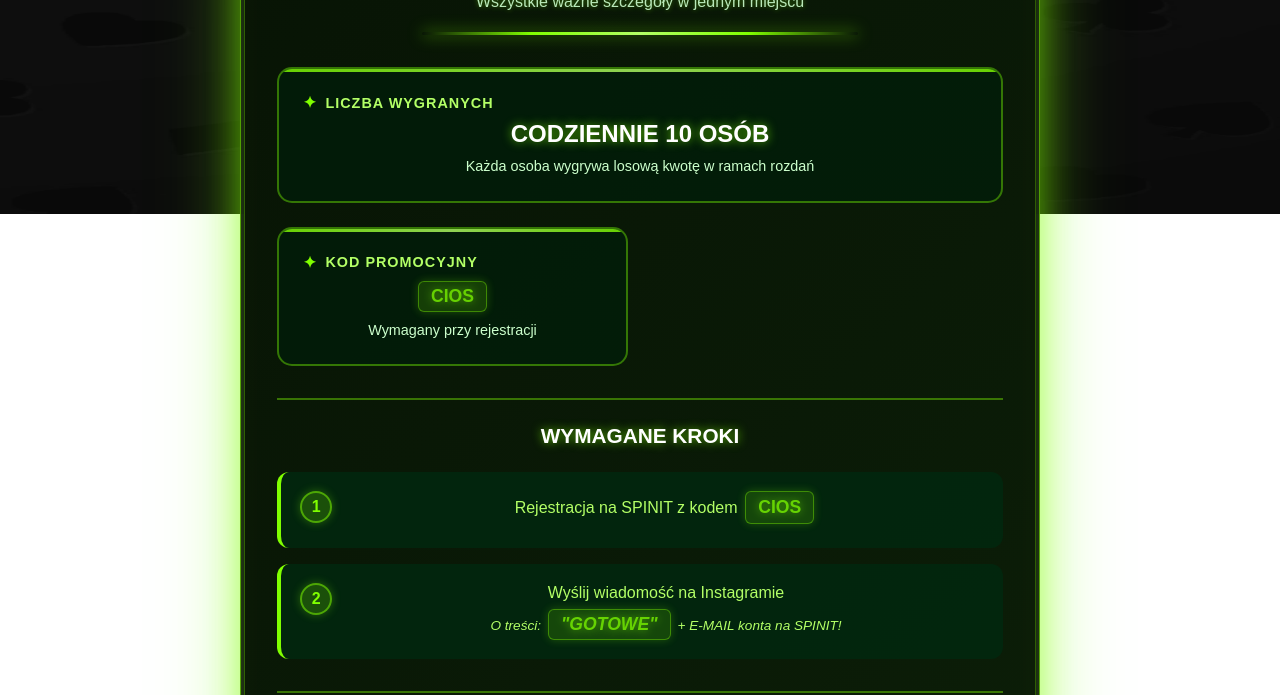
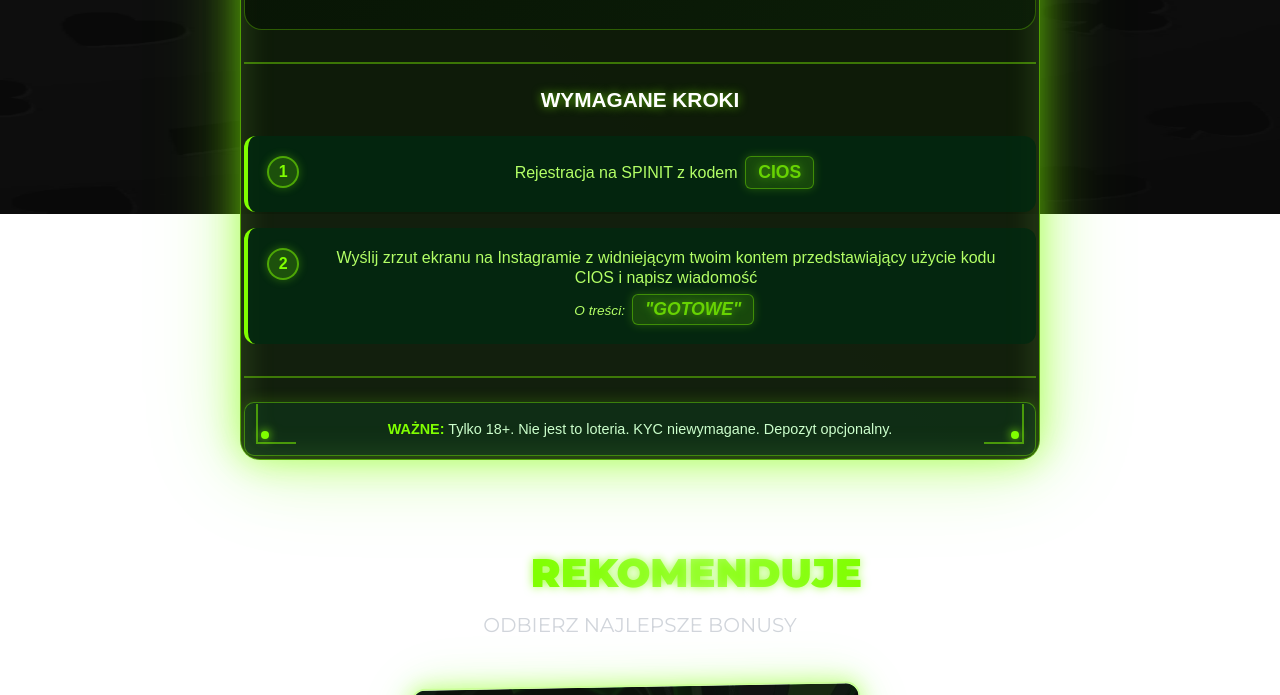
Before and after one commit to czvpionczvpion-max/SPINIT, a plain HTML site: page index.html in a window 1280 px wide. Shown: the part 586-1281 px from the top of the page. Drawn offline with Linux system fonts and the light colour scheme; a web font is replaced by a local one.

Commit message:
Add files via upload

```diff
--- a/index.html
+++ b/index.html
@@ -1995,8 +1995,6 @@
             </div>
 
             <h1 class="prize-amount" style="font-size: 2.9rem; margin-bottom: 0.5rem;">NOWOROCZNE ROZDANIE Z CIOSEM</h1>
-            <div class="emphasis-headline-red">CODZIENNIE 10 OSÓB ZGARNIA BLIKA</div>
-            <div class="emphasis-headline-yellow" style="font-size: 1rem; margin-top: -1rem;">(ZGARNIJ NAWET DO 1000ZŁ)</div>
 
             <!-- NOWA ULEPSZONA TABELA INFORMACYJNA -->
             <div class="info-table-neon">
@@ -2013,23 +2011,10 @@
                 <div class="table-inner-neon">
                     <!-- Nagłówek tabeli -->
                     <div class="table-header-neon">
-                        <h2 class="table-title-neon">INFORMACJE O ROZDANIU</h2>
-                        <p class="table-subtitle-neon">Wszystkie ważne szczegóły w jednym miejscu</p>
+                        <h2 class="table-title-neon">WYGRAJ BLIKA!!!
+                        </h2>
+                        <p class="table-subtitle-neon"> codziennie wygrywa BLIKA 10 OSÓB o róznej wartości</p>
                     </div>
-
-                    <!-- Grid z danymi -->
-                    <div class="info-grid-neon">
-                        <div class="info-item-neon info-item-wide-neon">
-                            <div class="info-label-neon">LICZBA WYGRANYCH</div>
-                            <div class="info-value-neon">CODZIENNIE 10 OSÓB</div>
-                            <div class="info-description-neon">Każda osoba wygrywa losową kwotę w ramach rozdań</div>
-                        </div>
-
-                        <div class="info-item-neon">
-                            <div class="info-label-neon">KOD PROMOCYJNY</div>
-                            <div class="info-value-neon"><span class="neon-code">CIOS</span></div>
-                            <div class="info-description-neon">Wymagany przy rejestracji</div>
-                        </div>
 
                     </div>
 
@@ -2046,8 +2031,8 @@
                             <li class="requirement-item-neon">
                                 <div class="requirement-number-neon">2</div>
                                 <div class="requirement-content-neon">
-                                    <div class="requirement-text-neon">Wyślij wiadomość na Instagramie</div>
-                                    <div class="requirement-note-neon">O treści: <span class="neon-code">"GOTOWE"</span> + E-MAIL konta na SPINIT!</div>
+                                    <div class="requirement-text-neon">Wyślij zrzut ekranu na Instagramie z widniejącym twoim kontem przedstawiający użycie kodu CIOS i napisz wiadomość</div>
+                                    <div class="requirement-note-neon">O treści: <span class="neon-code">"GOTOWE"</span></div>
                                 </div>
                             </li>
                         </ul>
@@ -2086,7 +2071,7 @@
                                 <span>BONUS POWITALNY</span>
                             </div>
                            <h4>400% do 15000zł + 450 FS + 1 Bonus Crab</h4>
-                            <p>+ cała reszta w 3 bonusach</p>
+                            <p>bez depozytu</p>
                             <div class="pros-section">
                                 <h5 class="pros-title">
                                     Największe plusy
```
